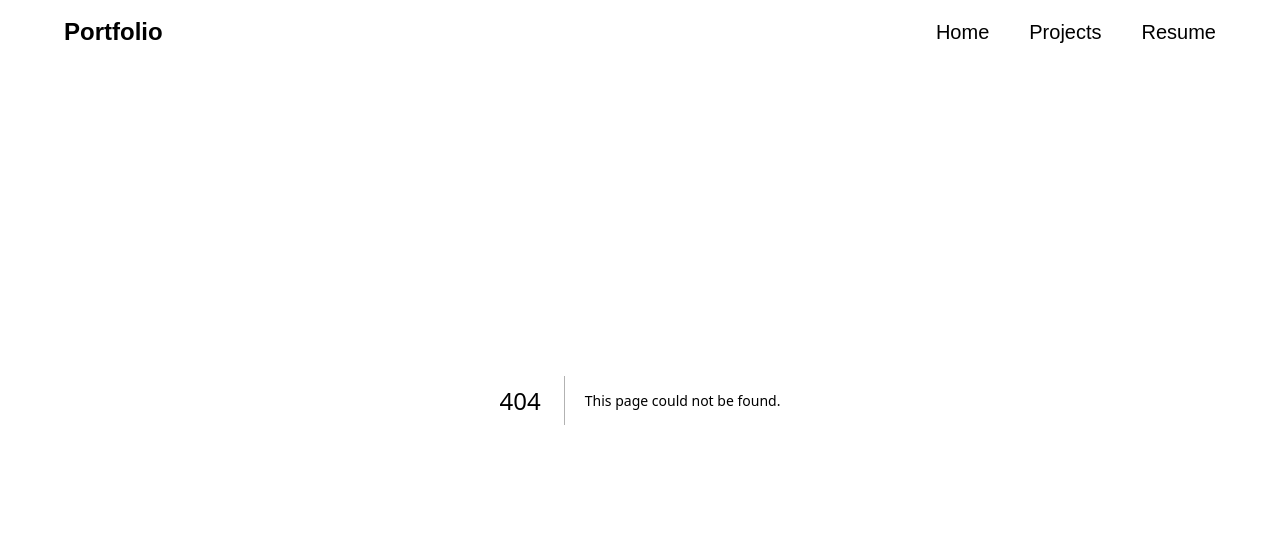
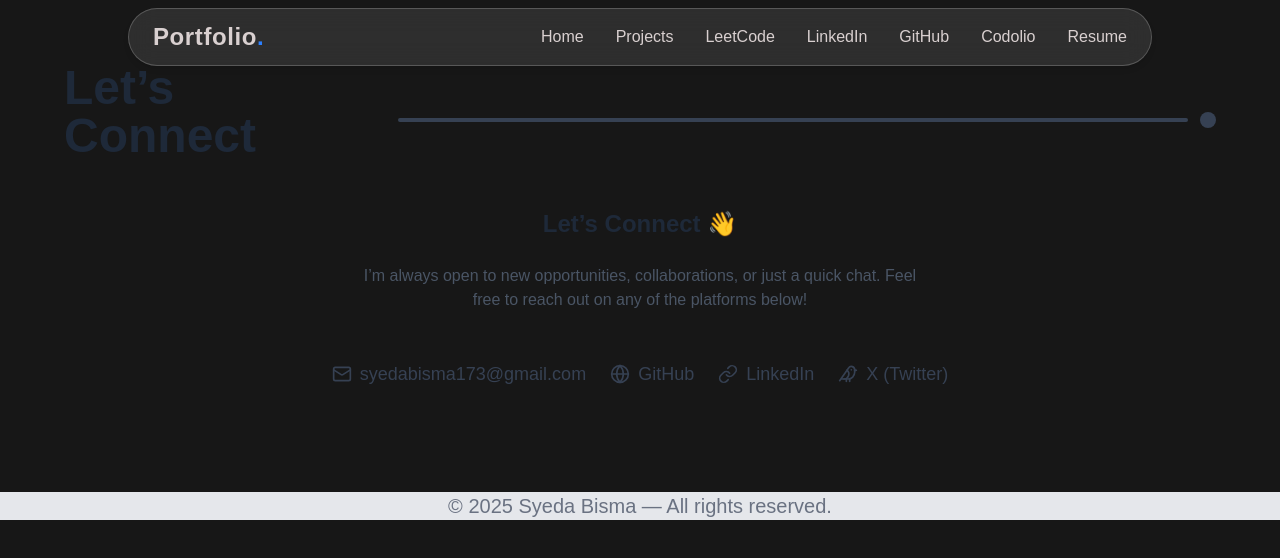
Before and after one commit to SyedaBismaa/Portfolio, a Next.js app: page /contact in a window 1280 px wide. Before the commit this address had no page. Shown: the top 558 px of the page. Built offline with nearby package versions, Linux system fonts and the light colour scheme.

Commit message:
Resume || Footer || Services added

```diff
--- /dev/null
+++ b/src/app/contact/page.js
@@ -0,0 +1,73 @@
+import React from "react";
+import { Mail, Twitter, Globe, Link as LinkIcon, Bird, BiohazardIcon } from "lucide-react"; // using alternative icons
+import { Twinkle_Star } from "next/font/google";
+
+const Contact = () => {
+  return (
+    <section className="py-16 px-6 md:px-16" id="contact">
+      {/* Heading */}
+      <div className="flex flex-col md:flex-row items-center gap-3 mb-12">
+        <h1 className="text-4xl md:text-5xl font-bold text-gray-800">
+          Let’s Connect
+        </h1>
+        <div className="hidden md:flex w-[70%] h-1 rounded bg-gray-700 ml-3 mt-2 md:mt-4"></div>
+        <div className="hidden md:flex h-4 w-4 bg-gray-700 rounded-full mt-4"></div>
+      </div>
+
+      {/* Contact Links */}
+      <div className="flex flex-col items-center justify-center text-center gap-6">
+        <h2 className="text-2xl font-semibold text-gray-800">Let’s Connect 👋</h2>
+        <p className="text-gray-600 max-w-xl">
+          I’m always open to new opportunities, collaborations, or just a quick
+          chat. Feel free to reach out on any of the platforms below!
+        </p>
+
+        <div className="flex flex-wrap justify-center gap-6 mt-6 text-lg">
+          {/* Email */}
+          <a
+            href="mailto:syedabisma173@gmail.com"
+            className="flex items-center gap-2 text-gray-700 hover:text-blue-600 transition"
+          >
+            <Mail className="w-5 h-5" />
+            syedabisma173@gmail.com
+          </a>
+
+          {/* GitHub */}
+          <a
+            href="https://github.com/SyedaBismaa"
+            target="_blank"
+            rel="noopener noreferrer"
+            className="flex items-center gap-2 text-gray-700 hover:text-blue-600 transition"
+          >
+            <Globe className="w-5 h-5" />
+            GitHub
+          </a>
+
+          {/* LinkedIn */}
+          <a
+            href="https://www.linkedin.com/in/syeda-bisma-29202428a/"
+            target="_blank"
+            rel="noopener noreferrer"
+            className="flex items-center gap-2 text-gray-700 hover:text-blue-600 transition"
+          >
+            <LinkIcon className="w-5 h-5" />
+            LinkedIn
+          </a>
+
+          {/* X (Twitter) */}
+          <a
+            href="https://x.com/devdairy_"
+            target="_blank"
+            rel="noopener noreferrer"
+            className="flex items-center gap-2 text-gray-700 hover:text-blue-600 transition"
+          >
+            <Bird size={40} className="w-5 h-5" />
+            X (Twitter)
+          </a>
+        </div>
+      </div>
+    </section>
+  );
+};
+
+export default Contact;
--- a/src/app/layout.js
+++ b/src/app/layout.js
@@ -1,6 +1,7 @@
 import { Geist, Geist_Mono } from "next/font/google";
 import "./globals.css";
 import Navbar from "@/componanats/Navbar";
+import Footer from "@/componanats/Footer";
 
 const geistSans = Geist({
   variable: "--font-geist-sans",
@@ -25,6 +26,7 @@ export default function RootLayout({ children }) {
       >
         <Navbar/>
         {children}
+        <Footer/>
       </body>
     </html>
   );
--- a/src/app/page.js
+++ b/src/app/page.js
@@ -1,81 +1,107 @@
-import Image from 'next/image'
-import React from 'react'
-import mine from "/public/mine.jpg"
-import Navbar from '@/componanats/Navbar'
-import {  MoveRight  } from 'lucide-react'
-import About from './about/page'
-import Projects from './projects/page'
-import Link from 'next/link'
-import TechStack from './stack/page'
+import Image from "next/image";
+import React from "react";
+import mine from "/public/mine.jpg";
+import { MoveRight, Download } from "lucide-react";
+import Link from "next/link";
+
+import About from "./about/page";
+import Projects from "./projects/page";
+import TechStack from "./stack/page";
+import Conatct from "./contact/page";
+import Services from "./services/page";
 
 const Page = () => {
   return (
-    <div className='text-base sm:text-xl flex flex-col justify-center items-center'>
+    <div className="text-base sm:text-xl flex flex-col justify-center items-center overflow-x-hidden">
 
-      <div className='section1 flex flex-col md:flex-row justify-around p-6 md:p-10 h-auto md:h-[70vh] w-full mt-6'>
+      <div className="section1 flex flex-col md:flex-row justify-around items-center p-6 md:p-10 h-auto md:h-[70vh] w-full mt-6">
 
-        {/* Left Section */}
-        <div className='left flex flex-col gap-3 pt-10 md:pt-20 p-3 md:p-5 w-full md:w-[50%]'>
+        <div className="left flex flex-col gap-3 pt-10 md:pt-20 p-3 md:p-5 w-full md:w-[50%]">
+          <h3 className="text-2xl sm:text-3xl font-medium">Hi There 👋</h3>
+          <div className="h-1 w-16 sm:w-20 rounded bg-yellow-300"></div>
 
-          <h3 className='text-2xl sm:text-3xl font-medium'>Hi There 👋</h3>
-          <div className='h-1 w-16 sm:w-20 rounded bg-yellow-300'></div>
+          <h1 className="text-3xl sm:text-5xl font-semibold">I’m Syeda Bisma</h1>
 
-          <h1 className='text-3xl sm:text-5xl font-semibold'>
-            I’m Syeda Bisma
-          </h1>
 
-         {/* Desktop / Tablet */}
-      <div className='hidden sm:block text-base sm:text-xl w-full sm:w-[65%] rounded-full mt-3 py-1 px-2 border-dotted border-2 border-black text-blue-900 text-center'>
+          <div className="hidden sm:block text-base sm:text-xl w-full sm:w-[65%] rounded-full mt-3 py-1 px-2 border-dotted border-2 border-black text-blue-900 text-center">
             Building creative & user-focused digital experiences
           </div>
 
-{/* Mobile */}
-            <div className='block sm:hidden text-base w-full rounded-full mt-3 py-1 px-2 border-dotted border-2 border-black text-blue-900 text-center'>
+          <div className="block sm:hidden text-base w-full rounded-full mt-3 py-1 px-2 border-dotted border-2 border-black text-blue-900 text-center">
             Frontend Developer || Design Engineer
           </div>
 
-
-          <p className='leading-relaxed mt-4 text-gray-700'>
+          <p className="leading-relaxed mt-4 text-gray-700">
             I love crafting clean, responsive, and visually appealing web
             interfaces using React, Next.js, and Tailwind CSS. My focus is on
             creating smooth user experiences that combine creativity and logic.
           </p>
 
-          <button className="border w-1/2 sm:w-1/4 text-base sm:text-xl rounded-2xl py-1 px-4 font-medium mt-5 flex items-center justify-center gap-2">
+
+          <div className="flex flex-col sm:flex-row gap-4 mt-6">
+            <Link
+              href="/contact"
+              className="border border-gray-800 w-full sm:w-1/3 text-base sm:text-lg rounded-2xl py-2 px-4 font-medium flex items-center justify-center gap-2 hover:bg-gray-800 hover:text-white transition-all duration-300"
+            >
               Contact Me
               <MoveRight size={20} strokeWidth={1.8} />
-          </button>
+            </Link>
+
+            <a
+              href="/Resume/Resume2.pdf"
+              download="Resume2.pdf"
+              className="border border-gray-800 w-full sm:w-1/3 text-base sm:text-lg rounded-2xl py-2 px-4 font-medium flex items-center justify-center gap-2 hover:bg-blue-600 hover:text-white transition-all duration-300"
+            >
+              Download Resume
+              <Download size={20} strokeWidth={1.8} />
+            </a>
+          </div>
         </div>
 
         {/* Right Section */}
-        <div className='right h-auto md:h-full w-full md:w-[40%] flex justify-center items-center overflow-hidden mt-10 md:mt-0'>
-          <div className='large h-[60vw] max-h-[400px] md:h-[80%] w-[80%] rounded-full border-2 flex justify-center items-center'>
-            <div className='img h-[90%] w-[90%] rounded-full overflow-hidden'>
+        <div className="right h-auto md:h-full w-full md:w-[40%] flex justify-center items-center overflow-hidden mt-10 md:mt-0">
+          <div className="large h-[60vw] max-h-[400px] md:h-[80%] w-[80%] rounded-full border-2 flex justify-center items-center shadow-lg hover:scale-105 transition-all duration-300">
+            <div className="img h-[90%] w-[90%] rounded-full overflow-hidden">
               <Image
                 height={400}
                 width={400}
                 src={mine}
                 alt="Syeda Bisma"
-                className='object-cover h-full w-full'
+                className="object-cover h-full w-full"
               />
             </div>
           </div>
         </div>
-
       </div>
 
-      <div className='mt-10 w-full px-4 md:px-16'>
-       <About/>
+      {/* ===== OTHER SECTIONS ===== */}
+      <div className="mt-10 w-full px-4 md:px-16">
+        <About />
       </div>
-      <div className='mt-10 w-full px-4 md:px-16'>
-     <Projects limit={3}/>
-      <Link  href="/projects" className='flex text-2xl underline justify-center items-center gap-4'>View More <MoveRight size={25} strokeWidth={1.8}/> </Link>
+
+      <div className="mt-10 w-full px-4 md:px-16">
+        <Projects limit={3} />
+        <Link
+          href="/projects"
+          className="flex text-2xl underline justify-center items-center gap-3 mt-4 hover:gap-5 transition-all"
+        >
+          View More <MoveRight size={25} strokeWidth={1.8} />
+        </Link>
       </div>
-      <div className='mt-10 w-full px-4 md:px-16'>
-       <TechStack/>
+
+      <div className="mt-10 w-full px-4 md:px-16">
+        <TechStack />
+      </div>
+
+      <div className="mt-10 w-full px-4 md:px-16">
+        <Services />
+      </div>
+
+      <div className="mt-10 w-full px-4 md:px-16 mb-16">
+        <Conatct />
       </div>
     </div>
-  )
-}
+  );
+};
 
-export default Page
+export default Page;
--- /dev/null
+++ b/src/app/services/page.js
@@ -0,0 +1,63 @@
+import React from "react";
+import { Code2, Server, Sparkles, Rocket } from "lucide-react";
+
+const Services = () => {
+  const services = [
+  {
+    id: 1,
+    title: "Frontend Development",
+    icon: <Code2 className="w-10 h-10 text-gray-800" />,
+    desc: "I specialize in building dynamic, responsive, and visually engaging user interfaces using React.js, Next.js, Tailwind CSS, and TypeScript. My focus is on writing clean, reusable code and ensuring smooth, high-performance user experiences across all devices.",
+  },
+  {
+    id: 2,
+    title: "Backend Development",
+    icon: <Server className="w-10 h-10 text-gray-800" />,
+    desc: "I create secure, efficient, and scalable server-side applications using Node.js and Express.js. From building RESTful APIs to integrating databases like MongoDB and managing authentication, I ensure seamless data handling and strong backend architecture.",
+  },
+  {
+    id: 3,
+    title: "Animations & Interactions",
+    icon: <Sparkles className="w-10 h-10 text-gray-800" />,
+    desc: "I transform static designs into interactive experiences using GSAP, Framer Motion, and Lenis. From smooth scroll effects to creative micro-interactions, I ensure every interface feels alive, polished, and engaging for the user.",
+  },
+  {
+    id: 4,
+    title: "Deployment & Optimization",
+    icon: <Rocket className="w-10 h-10 text-gray-800" />,
+    desc: "I manage end-to-end deployment using Vercel, Render, and GitHub Pages while focusing on site performance, SEO optimization, and responsive scalability. Every project is optimized for speed, accessibility, and maintainability.",
+  },
+];
+
+
+  return (
+    <section className="py-16 px-6 md:px-16">
+      {/* Heading */}
+      <div className="flex flex-col md:flex-row items-center gap-3 mb-12">
+        <h1 className="text-4xl md:text-5xl font-bold text-gray-800">
+          What I Do
+        </h1>
+        <div className="hidden md:flex w-[70%] h-1 rounded bg-gray-700 ml-3 mt-2 md:mt-4"></div>
+        <div className="hidden md:flex h-4 w-4 bg-gray-700 rounded-full mt-4"></div>
+      </div>
+
+      {/* Service Boxes */}
+      <div className="grid grid-cols-1 sm:grid-cols-2 lg:grid-cols-4 gap-8">
+        {services.map((service) => (
+          <div
+            key={service.id}
+            className="border border-gray-300 rounded-2xl p-6 text-center hover:shadow-lg transition-all duration-300 bg-white"
+          >
+            <div className="flex justify-center mb-4">{service.icon}</div>
+            <h2 className="text-xl font-semibold text-gray-800 mb-3">
+              {service.title}
+            </h2>
+            <p className="text-gray-600 text-sm leading-relaxed">{service.desc}</p>
+          </div>
+        ))}
+      </div>
+    </section>
+  );
+};
+
+export default Services;
--- a/src/app/stack/page.js
+++ b/src/app/stack/page.js
@@ -10,6 +10,7 @@ const TechStack = () => {
     "/skills/expre.png",
     "/skills/node.png",
     "/skills/mongodb.png",
+    "/skills/soketio.png",
     "/skills/typescri.png",
     "/skills/gsap.png",
     "/skills/git.png",
--- /dev/null
+++ b/src/componanats/Footer.jsx
@@ -0,0 +1,13 @@
+import React from 'react'
+
+const Footer = () => {
+  return (
+    <div className='bg-gray-200'>
+       <div className="text-center text-gray-500 text-xl mt-10">
+        © {new Date().getFullYear()} Syeda Bisma — All rights reserved.
+      </div>
+    </div>
+  )
+}
+
+export default Footer
--- a/src/componanats/Navbar.jsx
+++ b/src/componanats/Navbar.jsx
@@ -1,24 +1,69 @@
-import Link from 'next/link'
-import React from 'react'
+"use client";
+import React, { useState } from "react";
+import Link from "next/link";
+import { Menu, X } from "lucide-react";
 
 const Navbar = () => {
+  const [open, setOpen] = useState(false);
+
+  const navLinks = [
+    { href: "/", label: "Home" },
+    { href: "/projects", label: "Projects" },
+    { href: "https://leetcode.com/u/syedabisma_23/", label: "LeetCode" },
+    { href: "https://www.linkedin.com/in/syeda-bisma-29202428a/", label: "LinkedIn" },
+    { href: "https://github.com/SyedaBisma", label: "GitHub" },
+    { href: "https://codolio.com/profile/SyedaBisma", label: "Codolio" },
+    { href:"/Resume/Resume2.pdf", download:"Resume2.pdf" , label:"Resume"}
+  ];
+
   return (
-    <nav className=' rounded-full w-full fixed px-4 sm:px-10 md:px-16 py-2 flex justify-between  items-center mt-2'>
-      <h2 className='text-xl sm:text-2xl font-semibold'>Portfolio</h2>
+    <nav className="fixed top-2 left-1/2 -translate-x-1/2 z-50 w-[90%] md:w-[80%] bg-white/10 backdrop-blur-md border border-white/20 rounded-full px-6 py-3 flex justify-between items-center shadow-md">
+      {/* Logo */}
+      <h2 className="text-2xl font-semibold tracking-wide">
+        Portfolio<span className="text-blue-500">.</span>
+      </h2>
 
-      <div className='hidden md:flex gap-6 lg:gap-10 text-lg sm:text-xl'>
-        <Link href="/">Home</Link>
-        <Link href="/projects">Projects</Link>
-        <Link href="/resume">Resume</Link>
+      {/* Desktop Menu */}
+      <div className="hidden md:flex gap-8  font-medium">
+        {navLinks.map((link) => (
+          <Link
+            key={link.label}
+            href={link.href}
+            target={link.href.startsWith("http") ? "_blank" : "_self"}
+            className="relative group"
+          >
+            {link.label}
+            <span className="absolute left-0 bottom-0 w-0 h-[2px] bg-blue-500 transition-all duration-300 group-hover:w-full"></span>
+          </Link>
+        ))}
       </div>
 
-      {/* Mobile menu icon */}
-      <div className='md:hidden'>
-        {/* You can add a hamburger menu here later if you want */}
-        <button className='text-lg'>☰</button>
-      </div>
+      {/* Mobile Menu Button */}
+      <button
+        onClick={() => setOpen(!open)}
+        className="md:hidden text-gray-800 dark:text-white"
+      >
+        {open ? <X size={28} /> : <Menu size={28} />}
+      </button>
+
+      {/* Mobile Dropdown */}
+      {open && (
+        <div className="absolute top-16 right-4 bg-white dark:bg-gray-900 shadow-lg rounded-2xl py-4 px-6 flex flex-col gap-4 text-gray-800 dark:text-gray-200 font-medium md:hidden transition-all duration-300">
+          {navLinks.map((link) => (
+            <Link
+              key={link.label}
+              href={link.href}
+              target={link.href.startsWith("http") ? "_blank" : "_self"}
+              onClick={() => setOpen(false)}
+              className="hover:text-blue-500 transition-colors"
+            >
+              {link.label}
+            </Link>
+          ))}
+        </div>
+      )}
     </nav>
-  )
-}
+  );
+};
 
-export default Navbar
+export default Navbar;
```
Also changed, not shown: public/skills/soketio.png (added), 1 other file (tests, documents, lock files or other folders). Lines whose indentation alone changed are shown as unchanged.
